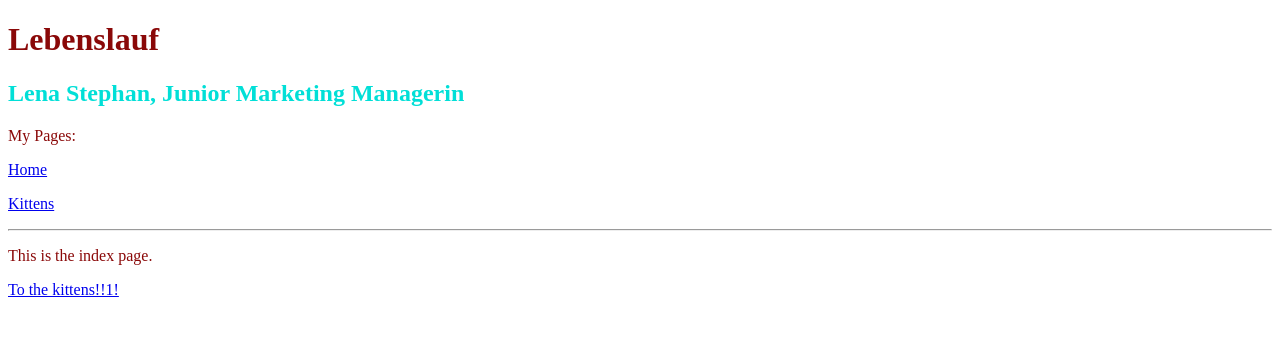
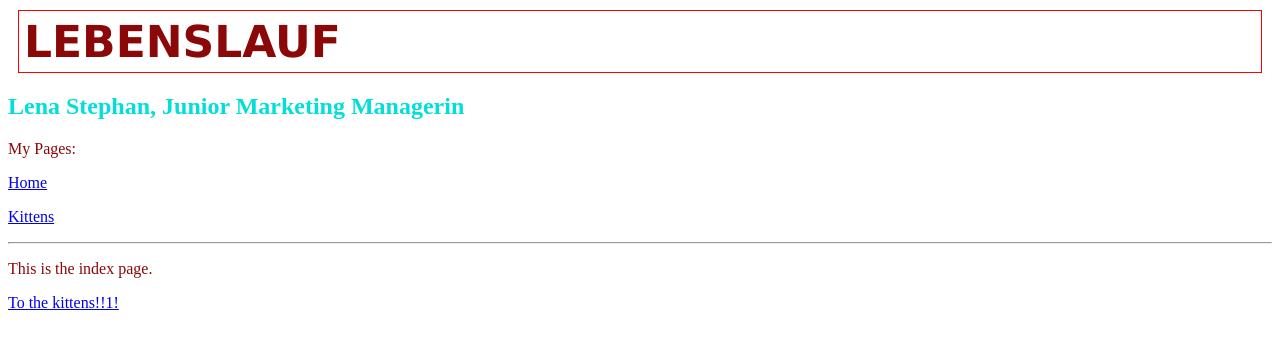
Before and after one commit to Lena231189/Lena231189.github.io, a Jekyll site: the page built from index.html, in a window 1280 px wide. Shown: the top 349 px of the page. Built offline with Jekyll 4.4.1, drawn with Linux system fonts in a browser that asks for light colours.

Commit message:
Update style.css

```diff
--- a/css/style.css
+++ b/css/style.css
@@ -1,5 +1,12 @@
 h1 {
     color: #8A0808;
+    font-size: 44px;
+    font-family: Verdana, sans-serif;
+    text-transform: uppercase;
+
+    border: 1px solid red;
+    margin: 10px;
+    padding: 5px;
 }
 h2 {
     color: #01DFD7;
```
